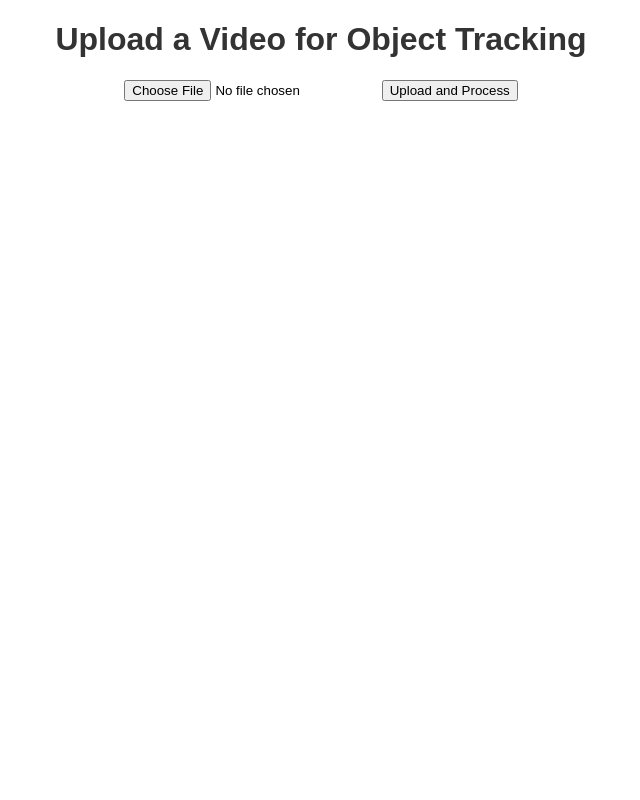
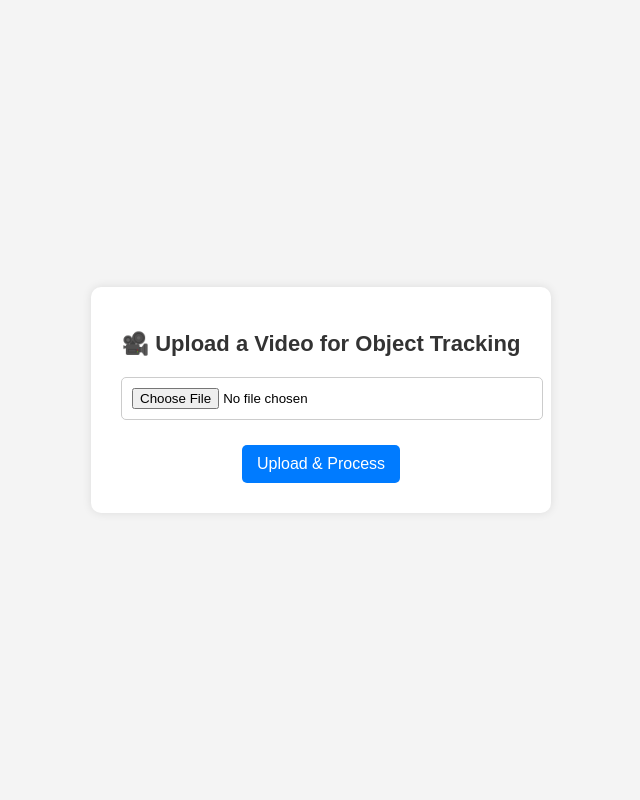
Before and after one commit to kmady/object-tracking-app, a FastAPI app: page / in a window 1280 px wide. Shown: the whole page, without its empty margins (319-959 px from the left). Run offline with FastAPI, Linux system fonts and the light colour scheme.

Commit message:
update app.py and the view of the application

```diff
--- a/app.py
+++ b/app.py
@@ -70,6 +70,14 @@ async def track_objects(request: Request, file: UploadFile = File(...)):
         "processed_video": f"/static/videos/processed/{final_output_path.name}"
     })
 
+@app.get("/result/{filename}", response_class=HTMLResponse)
+async def show_result(request: Request, filename: str):
+    """Display the processed video in the result page."""
+    processed_video_url = f"/static/videos/processed/{filename}"
+    return templates.TemplateResponse(
+        "result.html", {"request": request, "processed_video": processed_video_url}
+    )
+
 @app.get("/download/{filename}")
 async def download_video(filename: str):
     """Download processed video."""
--- a/templates/index.html
+++ b/templates/index.html
@@ -5,12 +5,62 @@
     <meta name="viewport" content="width=device-width, initial-scale=1.0">
     <title>Upload Video - Object Tracking</title>
     <link rel="stylesheet" href="/static/css/style.css">
+    <style>
+        body {
+            font-family: Arial, sans-serif;
+            background-color: #f4f4f4;
+            display: flex;
+            justify-content: center;
+            align-items: center;
+            height: 100vh;
+            margin: 0;
+        }
+        .container {
+            background: #fff;
+            padding: 30px;
+            border-radius: 10px;
+            box-shadow: 0 0 10px rgba(0, 0, 0, 0.1);
+            text-align: center;
+            width: 400px;
+        }
+        h1 {
+            font-size: 22px;
+            margin-bottom: 20px;
+            color: #333;
+        }
+        input[type="file"] {
+            display: block;
+            margin: 10px auto;
+            padding: 10px;
+            border: 1px solid #ccc;
+            border-radius: 5px;
+            width: 100%;
+        }
+        .btn {
+            display: inline-block;
+            margin-top: 15px;
+            padding: 10px 15px;
+            background-color: #007bff;
+            color: white;
+            border: none;
+            border-radius: 5px;
+            cursor: pointer;
+            font-size: 16px;
+            text-decoration: none;
+            transition: background 0.3s ease;
+        }
+        .btn:hover {
+            background-color: #0056b3;
+        }
+    </style>
 </head>
 <body>
-    <h1>Upload a Video for Object Tracking</h1>
-    <form action="/track/" method="post" enctype="multipart/form-data">
-        <input type="file" name="file" required>
-        <button type="submit">Upload and Process</button>
-    </form>
+    <div class="container">
+        <h1>🎥 Upload a Video for Object Tracking</h1>
+        <form action="/track/" method="post" enctype="multipart/form-data">
+            <input type="file" name="file" required>
+            <button type="submit" class="btn">Upload & Process</button>
+        </form>
+    </div>
 </body>
 </html>
```
Also changed, not shown: templates/result.html (+14 -7 lines), 5 other files.
